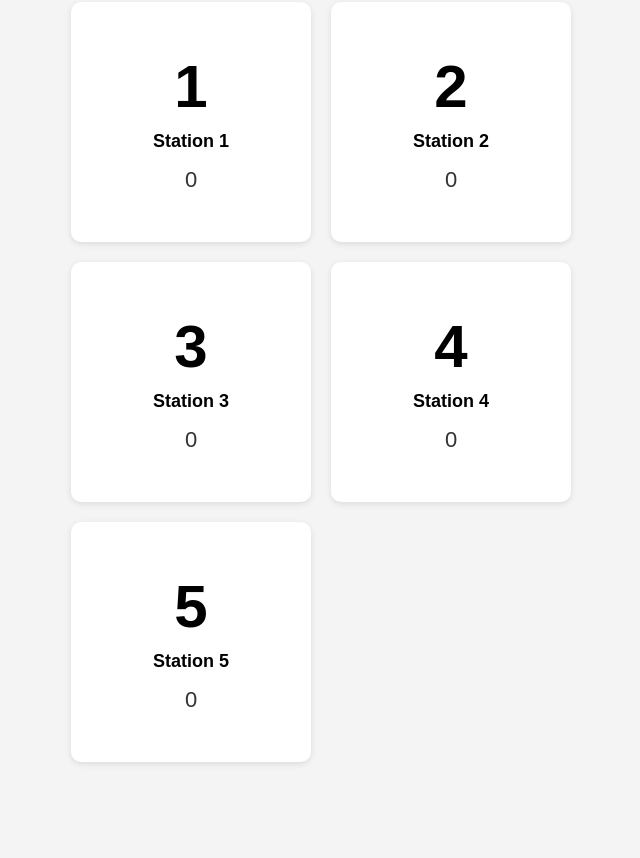
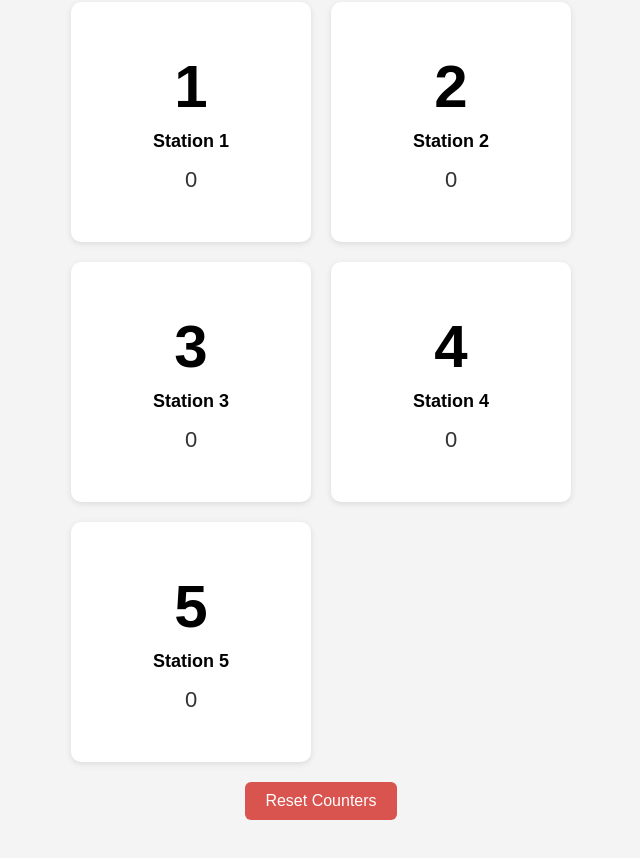
Before and after one commit to tanany1/station-tracker, a plain HTML site: page publicView.html in a window 1280 px wide. Shown: the part 108-966 px from the top of the page, without its empty margins (319-959 px from the left). Before the commit the page ends 898 px from the top, so only its background shows below. Drawn offline with Linux system fonts and the light colour scheme; no server answers.

Commit message:
Add files via upload

```diff
--- a/publicView.html
+++ b/publicView.html
@@ -41,11 +41,26 @@
       font-size: 22px;
       color: #333;
     }
+    .clear-btn {
+      display: block;
+      margin: 20px auto;
+      padding: 10px 20px;
+      background: #d9534f;
+      color: white;
+      border: none;
+      border-radius: 6px;
+      cursor: pointer;
+      font-size: 16px;
+    }
+    .clear-btn:hover {
+      background: #c9302c;
+    }
   </style>
 </head>
 <body>
   <div style="text-align:center; margin-bottom:20px;">
-    <img src="https://raw.githubusercontent.com/tanany1/station-tracker/main/People%20Connect%20Logo.png" alt="Station Visit Counter" style="max-width:250px; height:auto;">
+    <img src="https://raw.githubusercontent.com/tanany1/station-tracker/main/People%20Connect%20Logo.png"
+         alt="Station Visit Counter" style="max-width:250px; height:auto;">
   </div>
 
   <div class="grid">
@@ -56,8 +71,10 @@
     <div class="card"><div class="station-number">5</div><div class="station-name">Station 5</div><div class="count" id="count5">0</div></div>
   </div>
 
+  <button class="clear-btn" onclick="resetCounts()">Reset Counters</button>
+
   <script>
-    const API_URL = "https://script.google.com/macros/s/AKfycbzy66aMnsEqkLFWGIZSxlNvXwSJ8EsT9iZ4DnggdITc_JDWVxQfKZLQZZgNk2vxbrqF/exec"; // <-- replace with same URL
+    const API_URL = "https://script.google.com/macros/s/AKfycbzBR1vS-wIOeSgIzMIw85-3bMRGSnBkTH6ikxZZSDC6SCgPssNAIInUJfosHRtPWPAsjQ/exec"; // replace with same URL
 
     function loadCounts() {
       fetch(API_URL)
@@ -70,7 +87,16 @@
         .catch(err => console.error("Error loading counts", err));
     }
 
-    // Load immediately and refresh every 10s
+    function resetCounts() {
+      fetch(`${API_URL}?reset=true`)
+        .then(res => res.text())
+        .then(msg => {
+          alert("All counters reset!");
+          loadCounts();
+        })
+        .catch(err => console.error("Error resetting counts", err));
+    }
+
     loadCounts();
     setInterval(loadCounts, 10000);
   </script>
```
Also changed, not shown: index.html (+23 -2 lines).
